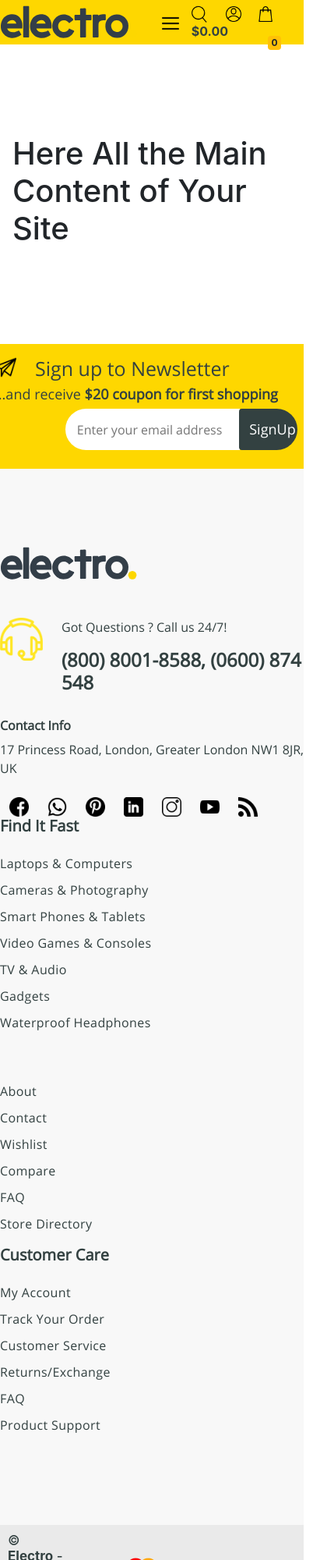
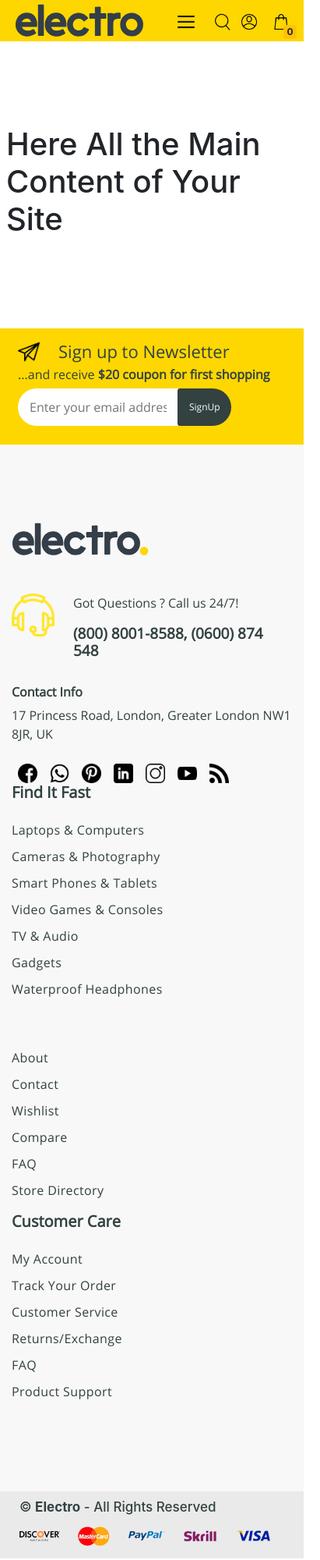
Before and after one commit to UsmanHaiderKhan/Electro, a website: page app/index.html in a window 390 px wide. Shown: the top 2000 px of the page at 78% size, 411 px wide, since content can reach past the window. Drawn offline with Linux system fonts and the light colour scheme; files whose address does not match are found by name.

Commit message:
Do Liitle Changes for in Responsive

```diff
--- a/app/assets/scss/responsive/_media-queries.scss
+++ b/app/assets/scss/responsive/_media-queries.scss
@@ -8,6 +8,10 @@ Media Queries Styling
 @media only screen and (max-width: 1200px) {
     .working-area{
         width: 100%;
+        padding-right: 15px;
+        padding-left: 15px;
+        margin-right: auto;
+        margin-left: auto;
     }
     #topbar{
         display: none;
@@ -30,6 +34,9 @@ Media Queries Styling
             display: none;
         }
         #compare{
+            display: none;
+        }
+        .price{
             display: none;
         }
     }
@@ -74,10 +81,24 @@ Media Queries Styling
     }
 }
 @media only screen and (max-width: 415px) {
+    footer .main-background .icons-margin a img {
+        margin: 0px 8px;}
+    footer .main-background .call-us-number {
+        font-size: 19px;}
+    footer .news-letter-bg-color .news-letter {
+        font-size: 22px;}
+    .btn-send {font-size: 12px;}
+    footer .news-letter-bg-color .coupen-text {
+                font-size: 16px;}
+    #main { padding: 8px;}
+     #header #search-icon { margin-right: 10px;}
 }
+
 @media only screen and (max-width: 411px) {
 }
 @media only screen and (max-width: 398px) {
+
+
 }
 @media only screen and (max-width: 376px) {
 }
--- a/app/index.html
+++ b/app/index.html
@@ -117,7 +117,7 @@
                         title="Compare">
                         <img src="./assets/images/icons/shopping-bag.png" class="shoping-bag" alt="">
                         <span class="badge badge-warning badge-position">0</span>
-                        <b>$0.00</b>
+                        <b class="price">$0.00</b>
                     </a>
                 </div>
             </div>
@@ -176,18 +176,18 @@
         <div class="news-letter-bg-color">
             <div class="working-area ">
                 <div class="row align-items-center mt-2">
-                    <div class="col-md-3 p-0">
+                    <div class="col-lg-3 p-lg-0">
                         <div class="d-flex">
                             <img src="./assets/images/icons/send.png" class="icon-size" alt="">
                             <h4 class="news-letter ml-4">Sign up to Newsletter</h4>
                         </div>
                     </div>
-                    <div class="col-md-3 p-0">
+                    <div class="col-lg-3 p-lg-0">
                         <h4 class="coupen-text">...and receive <b>$20 coupon for first shopping</b> </h4>
                     </div>
-                    <div class="col-md-6">
+                    <div class="col-lg-6">
                         <form action="#" method="post">
-                            <div class="form-group d-flex justify-content-end">
+                            <div class="form-group d-flex justify-content-lg-end justify-content-lg-center ">
                                 <input type="email" class="email-box" placeholder="Enter your email address">
                                 <button class="btn btn-send">SignUp</button>
 
@@ -200,7 +200,7 @@
         <div class="main-background ">
             <div class="working-area ">
                 <div class="row">
-                    <div class="col-md-4">
+                    <div class="col-lg-4 col-md-4">
                         <svg version="1.1" x="0px" y="0px" width="175.748px" height="42.52px"
                             viewBox="0 0 175.748 42.52" enable-background="new 0 0 175.748 42.52">
                             <ellipse class="ellipse-bg" fill-rule="evenodd" clip-rule="evenodd" fill="#FDD700"
@@ -246,7 +246,7 @@
                         </div>
 
                     </div>
-                    <div class="col-md-2 offset-md-1">
+                    <div class="col-lg-2 col-md-4 offset-lg-1">
                         <h2 class="heading-text">Find It Fast</h2>
                         <ul class="footer-menu mt-4">
                             <li> <a href=""> Laptops & Computers </a> </li>
@@ -258,7 +258,7 @@
                             <li> <a href="#">Waterproof Headphones</a></li>
                         </ul>
                     </div>
-                    <div class="col-md-2">
+                    <div class="col-lg-2 col-md-4">
                         <ul class="footer-menu mt-48">
                             <li> <a href=""> About</a> </li>
                             <li> <a href="#">Contact</a></li>
@@ -268,7 +268,7 @@
                             <li> <a href="#">Store Directory</a> </li>
                         </ul>
                     </div>
-                    <div class="col-md-2 offset-md-1">
+                    <div class="col-lg-2 col-md-4 offset-lg-1">
                         <h2 class="heading-text">Customer Care</h2>
                         <ul class="footer-menu mt-4">
                             <li> <a href=""> My Account</a> </li>
@@ -284,10 +284,15 @@
         </div>
         <div class="footer-bg-color">
             <div class="working-area">
-                <div class="d-flex justify-content-between align-items-center">
-                    <h4 class="copy-right-text">© <b>Electro</b> - All Rights Reserved</h4>
-                    <img src="./assets/images/icons/payment.png" class="img-fluid" alt="">
+                <div class="row align-items-center">
+                    <div class="col-md-4">
+                        <h4 class="copy-right-text">© <b>Electro</b> - All Rights Reserved</h4>
+                    </div>
+                    <div class="col-md-8">
+                        <img src="./assets/images/icons/payment.png" class="img-fluid" alt="">
+                    </div>
                 </div>
+
             </div>
         </div>
     </footer>
```
Also changed, not shown: app/assets/css/style.css.
